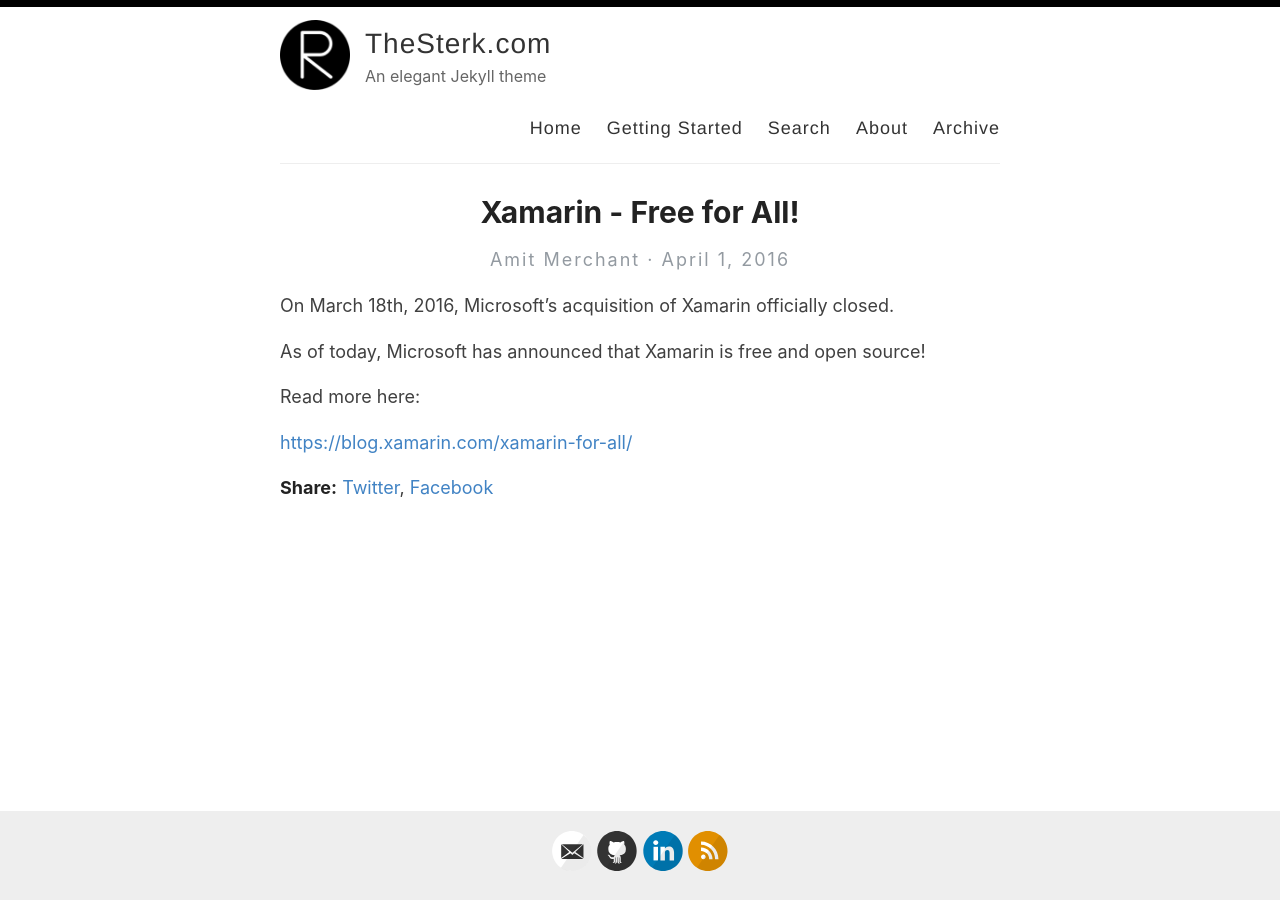
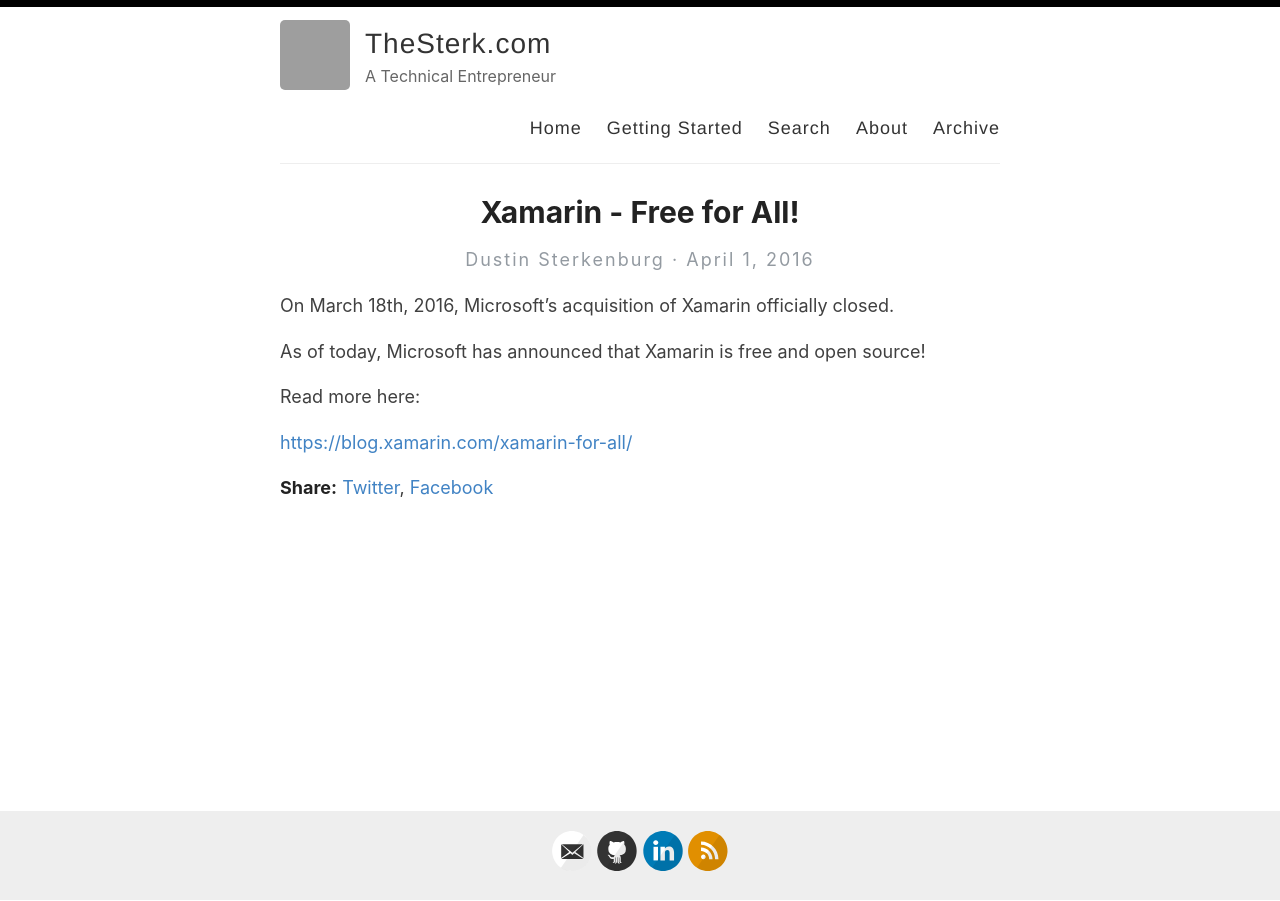
Before and after one commit to dustinsterk/dustinsterk.github.io, a Jekyll site: the page built from _posts/2016-04-01-xamarin-free-for-all.md, in a window 1280 px wide. Built offline with Jekyll 4.4.1, drawn with Linux system fonts in a browser that asks for light colours; our own code applies the rules of GitHub Pages for plain Markdown files; grey boxes are pictures that could not be loaded.

Commit message:
Update _config.yml

```diff
--- a/_config.yml
+++ b/_config.yml
@@ -6,13 +6,13 @@
 name: TheSterk.com
 
 # Name of the author
-author: Amit Merchant
+author: Dustin Sterkenburg
 
 # Short bio or description (displayed in the header)
-description: An elegant Jekyll theme
+description: A Technical Entrepreneur
 
 # URL of your avatar or profile pic (you could use your GitHub profile pic)
-avatar: /images/reverie.png
+avatar: https://github.com/dustinsterk.png
 
 #
 # Flags below are optional
```
